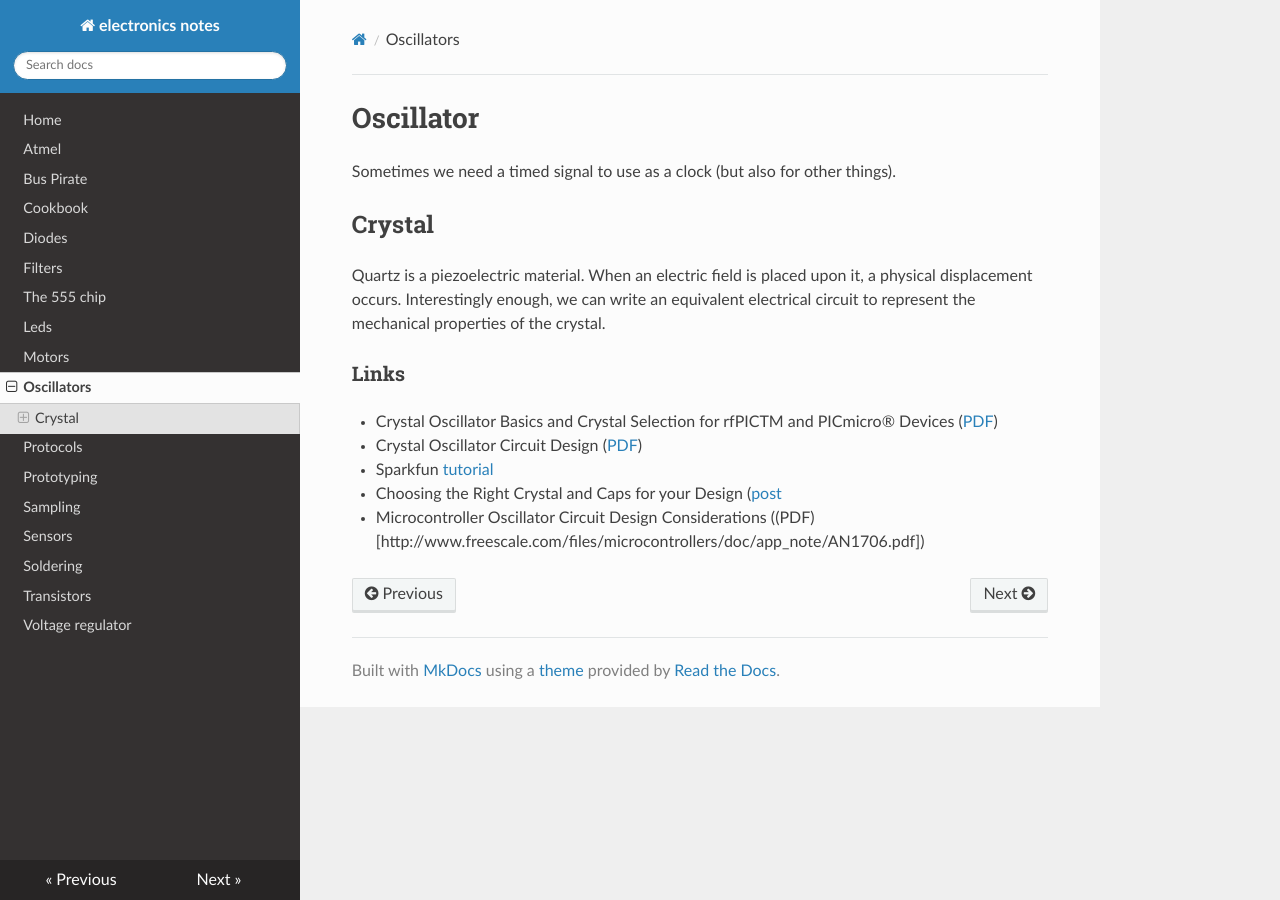
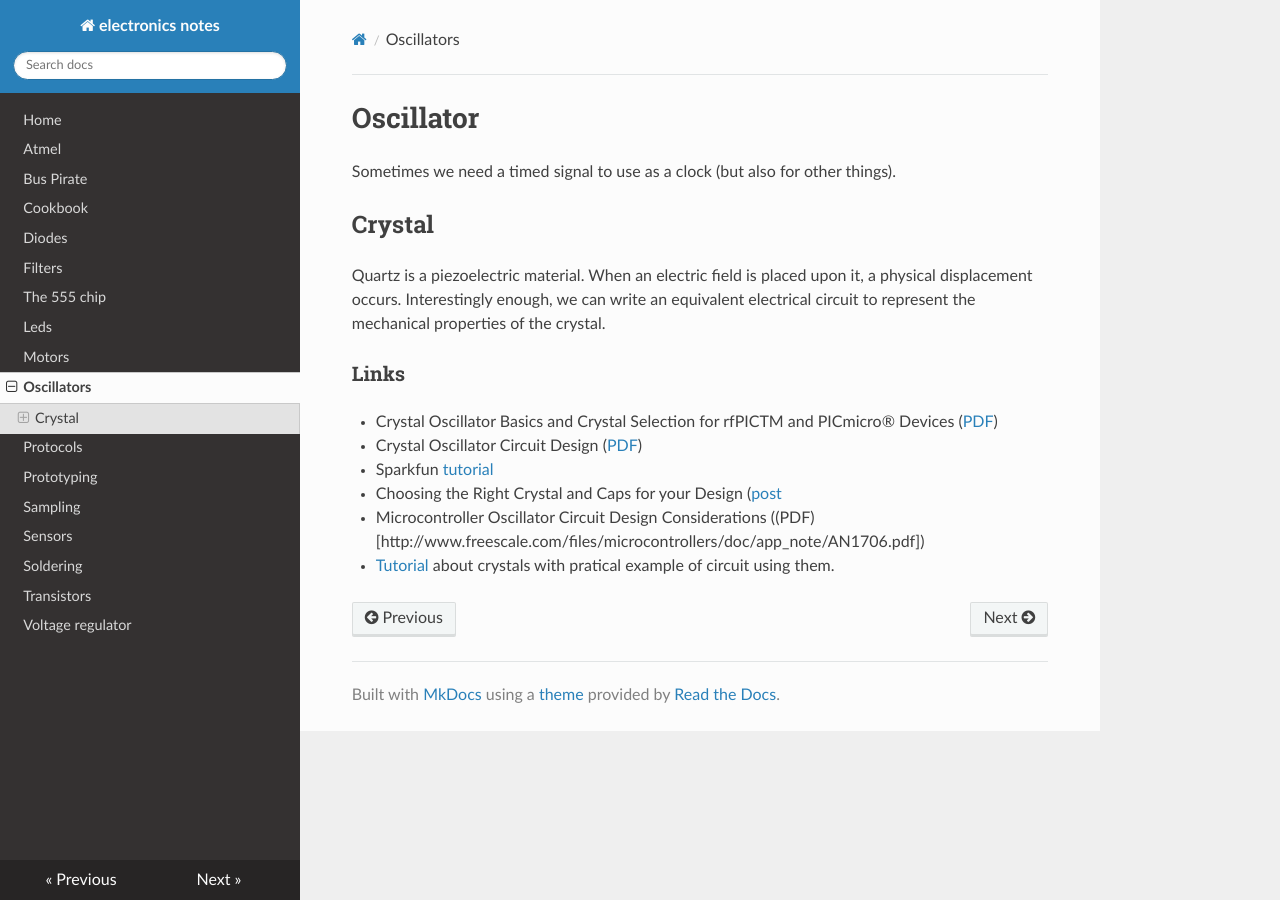
Before and after one commit to gipi/electronics-notes, an MkDocs documentation site: the page built from docs/oscillator.md, in a window 1280 px wide. Built offline with MkDocs 1.6.1, drawn with Linux system fonts in a browser that asks for light colours; nearby versions of some CDN libraries; old or Windows-style settings are respelled for this version of MkDocs.

Commit message:
Add links.

```diff
--- a/docs/oscillator.md
+++ b/docs/oscillator.md
@@ -18,3 +18,4 @@ the crystal.
  - Sparkfun [tutorial](https://www.sparkfun.com/tutorials/95)
  - Choosing the Right Crystal and Caps for your Design ([post](https://blog.adafruit.com/2012/01/24/choosing-the-right-crystal-and-caps-for-your-design/)
  - Microcontroller Oscillator Circuit Design Considerations ((PDF)[http://www.freescale.com/files/microcontrollers/doc/app_note/AN1706.pdf])
+ - [Tutorial](http://www.electronics-tutorials.ws/oscillator/crystal.html) about crystals with pratical example of circuit using them.
```
